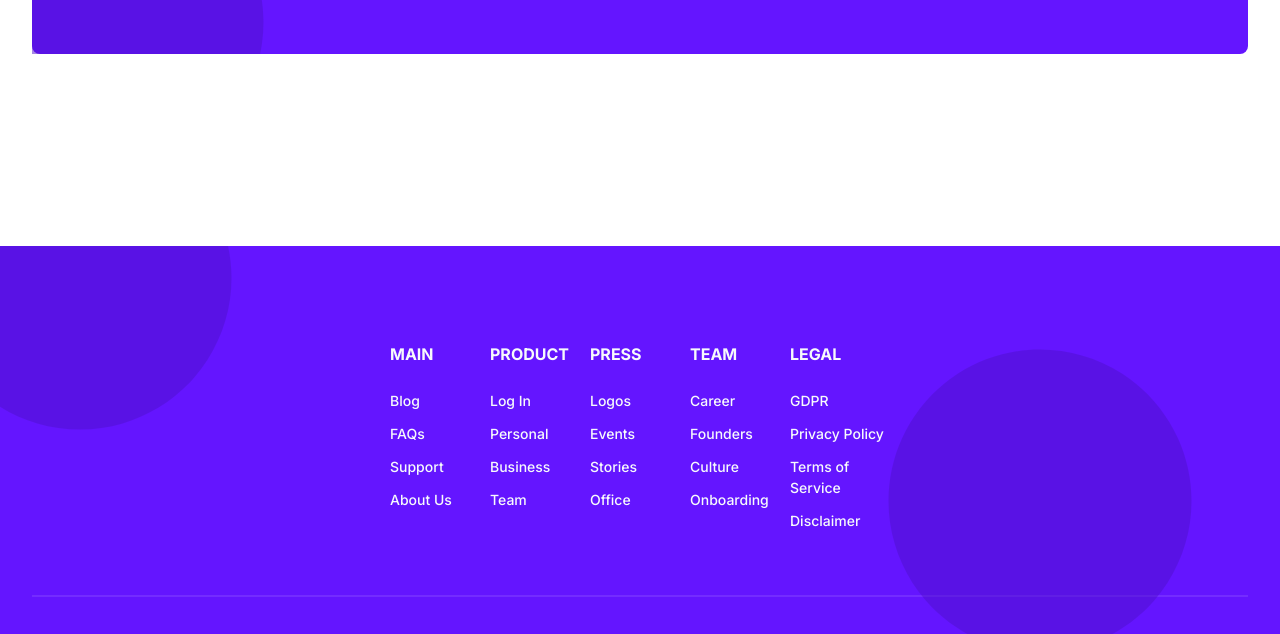
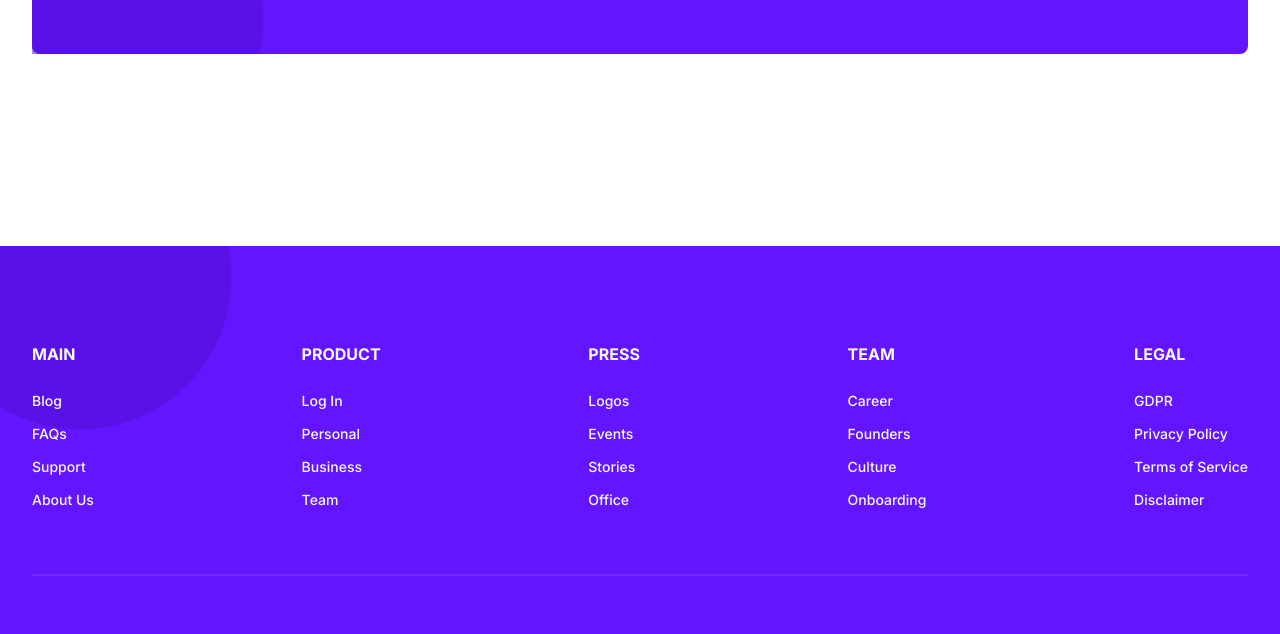
Before and after one commit to RoseMuster/Treact_Final_Project_Mod_2, a website built with Vite: page index.html in a window 1280 px wide. Shown: the part 5967-6601 px from the top of the page. Built offline with nearby package versions, Linux system fonts and the light colour scheme.

Commit message:
Footer Polish

```diff
--- a/style.css
+++ b/style.css
@@ -1068,9 +1068,8 @@ footer {
 .footer__columns {
     margin-top: -48px;
     display: flex;
+    justify-content: space-between;
     flex-wrap: wrap;
-    justify-content: center;
-    width: 100%;
 }
 .footer__column {
     margin-top: 48px;
@@ -1078,8 +1077,6 @@ footer {
     flex-direction: column;
     align-items: flex-start;
     z-index: 2;
-    text-align: left;
-    flex: 0 0 100px;
 }
 .footer__column--title {
     font-weight: 700;
@@ -1181,7 +1178,7 @@ footer {
     right: 0;
     width: 320px;
     height: 320px;
-    transform: translateX(-80px) translateY(-128px);
+    transform: translateX(128px) translateY(192px);
     z-index: 1;
     opacity: 0.5;
 }
```
